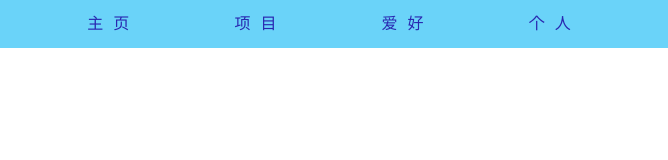
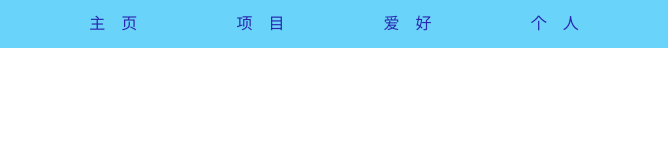
Before and after one commit to SingleShadow/singleShadow.github.io, a website: page templates/workProject.html in a window 1280 px wide. Shown: the full height of the page, 306-974 px from the left. Drawn offline with nearby package versions, Linux system fonts and the light colour scheme.

Commit message:
template syntax change

```diff
--- a/css/less/workProject.less
+++ b/css/less/workProject.less
@@ -6,6 +6,7 @@ header{
 	width: 100%;
 	height: 3rem;
 	background: #6ad3f9;
+	min-width: 45rem;
 }
 a{
 	text-decoration: none;
@@ -20,7 +21,8 @@ nav a{
 	display: inline-block;
 	width: 23%;
 	line-height: 3rem;
-	letter-spacing: 10px;
+	letter-spacing: 1rem;
+	text-indent: 1rem;
 	color: @baseColor;
 
 }
--- a/js/workProject.js
+++ b/js/workProject.js
@@ -1,7 +1,56 @@
-Vue.component('nav-component', {
+/*Vue.component('navChild', {                   //子组件
 	template: `<a href="#">{{ todo.title }}</a>`,
 	props: ['todo']
-})
+});
+Vue.component('nav-component', {               //父组件
+	template: `
+			<header>
+			<nav>
+				<navChild v-for="item in pagesTitle" v-bind:todo="item"></navChild>
+			</nav>
+		</header>
+		`,
+	components: {
+		'navChild': navChild
+	},
+	data: function(){
+  	return {
+			pagesTitle: [
+				{title: '主页'},
+				{title: '项目'},
+				{title: '爱好'},
+				{title: '个人'}
+			]
+		}
+  }
+});*/
+var navList=Vue.extend({   //定义一个子组件，组件内的li标签想v-for出来
+  template:'<a href="#">{{ todo.title }}</a>',
+  props:['todo']
+});
+
+var navigation=Vue.extend({  //定义父组件，在父组件内部注册子组件
+  template:`
+		<header>
+			<nav>
+				<nav-list v-for="item in pagesTitle" v-bind:todo="item"></nav-list>
+			</nav>
+		</header>
+		`,
+  components:{
+    'nav-list':navList
+  },
+  data: function(){
+  	return {
+			pagesTitle: [
+				{title: '主页'},
+				{title: '项目'},
+				{title: '爱好'},
+				{title: '个人'}
+			]
+		}
+  }
+});
 var vm = new Vue({
 	el: '#mainPage',
 	data: {
@@ -11,5 +60,9 @@ var vm = new Vue({
 			{title: '爱好'},
 			{title: '个人'}
 		]
+	},
+	components: {
+		'navigation': navigation
+		// 'nav-component': nav-component
 	}
 })
--- a/templates/workProject.html
+++ b/templates/workProject.html
@@ -10,14 +10,8 @@
 </head>
 <body>
 	<div id="mainPage">
-		<header>
-			<nav>
-				<!--<a href="#" v-for="titles in pagesTitle">{{ titles.title }}</a>
-				 <a href="#">项目</a> -->
-				<nav-component v-for="item in pagesTitle" v-bind:todo="item"></nav-component>
-			</nav>
-		</header>
-
+		<navigation></navigation>
+		<!-- <nav-component></nav-component> -->
 	</div>
 
 	<script type="text/javascript" src="https://unpkg.com/vue@2.4.2"></script>
```
Also changed, not shown: css/css/workProject.css.
